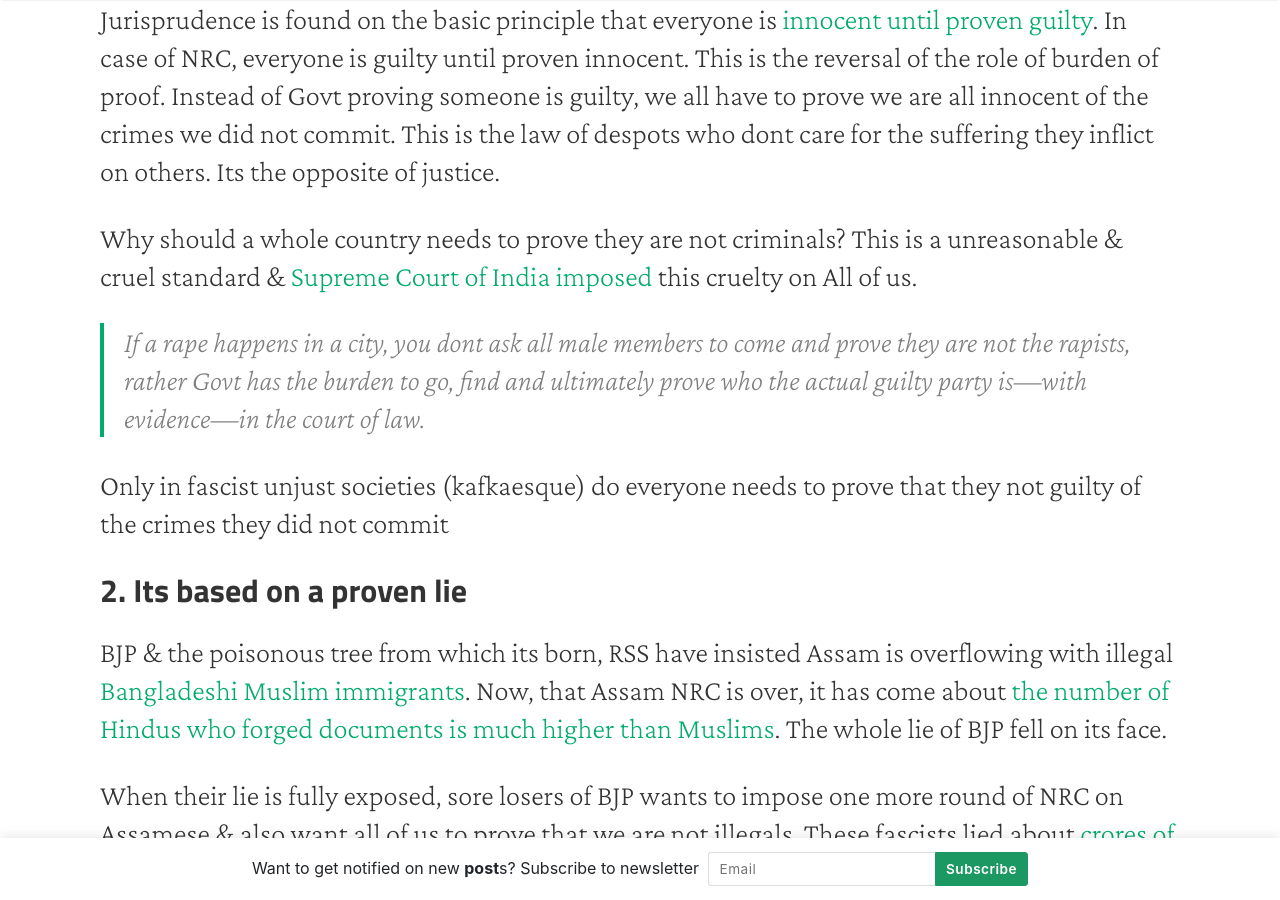
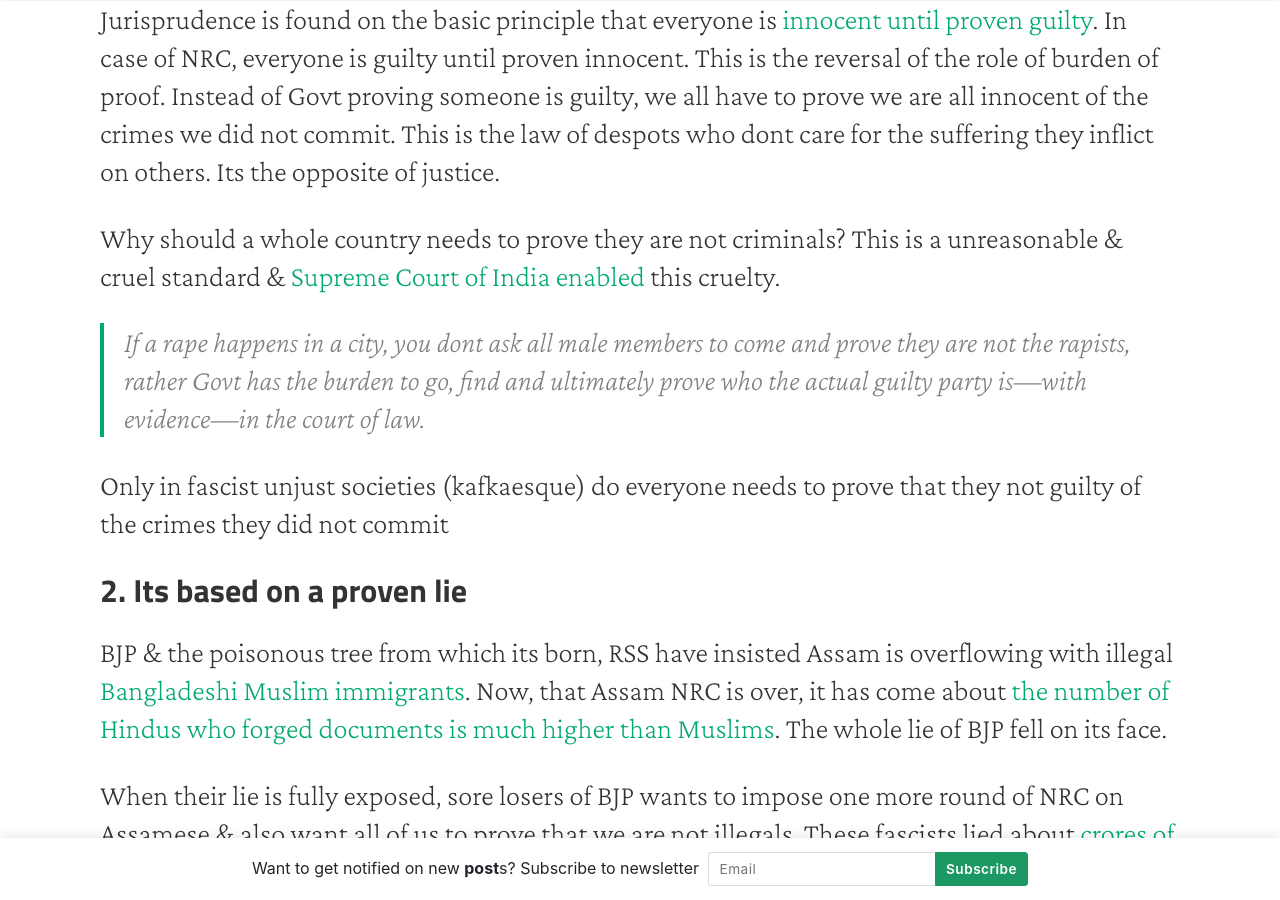
Before and after one commit to thekalinga/thekalinga.in, a Jekyll site: the page built from _posts/2019-11-24-why-fascist-nrc-should-be-opposed/2019-11-24-why-fascist-nrc-should-be-opposed.md, in a window 1280 px wide and 900 px high, scrolled down 2966 px. Built offline with Jekyll 4.4.1, drawn with Linux system fonts in a browser that asks for light colours; nearby versions of some CDN libraries.

Commit message:
fixed minor issue

```diff
--- a/_posts/2019-11-24-why-fascist-nrc-should-be-opposed/2019-11-24-why-fascist-nrc-should-be-opposed.md
+++ b/_posts/2019-11-24-why-fascist-nrc-should-be-opposed/2019-11-24-why-fascist-nrc-should-be-opposed.md
@@ -81,7 +81,7 @@
 Its the opposite of justice.
 
 Why should a whole country needs to prove they are not criminals?
-This is a unreasonable & cruel standard & [Supreme Court of India imposed](https://www.telegraphindia.com/india/everything-you-want-to-know-about-the-nrc/cid/1352646) this cruelty on All of us.
+This is a unreasonable & cruel standard & [Supreme Court of India enabled](https://www.telegraphindia.com/india/everything-you-want-to-know-about-the-nrc/cid/1352646) this cruelty.
 
 >If a rape happens in a city, you dont ask all male members to come and prove they are not the rapists, rather Govt has the burden to go, find and ultimately prove who the actual guilty party is—with evidence—in the court of law.
 
```
